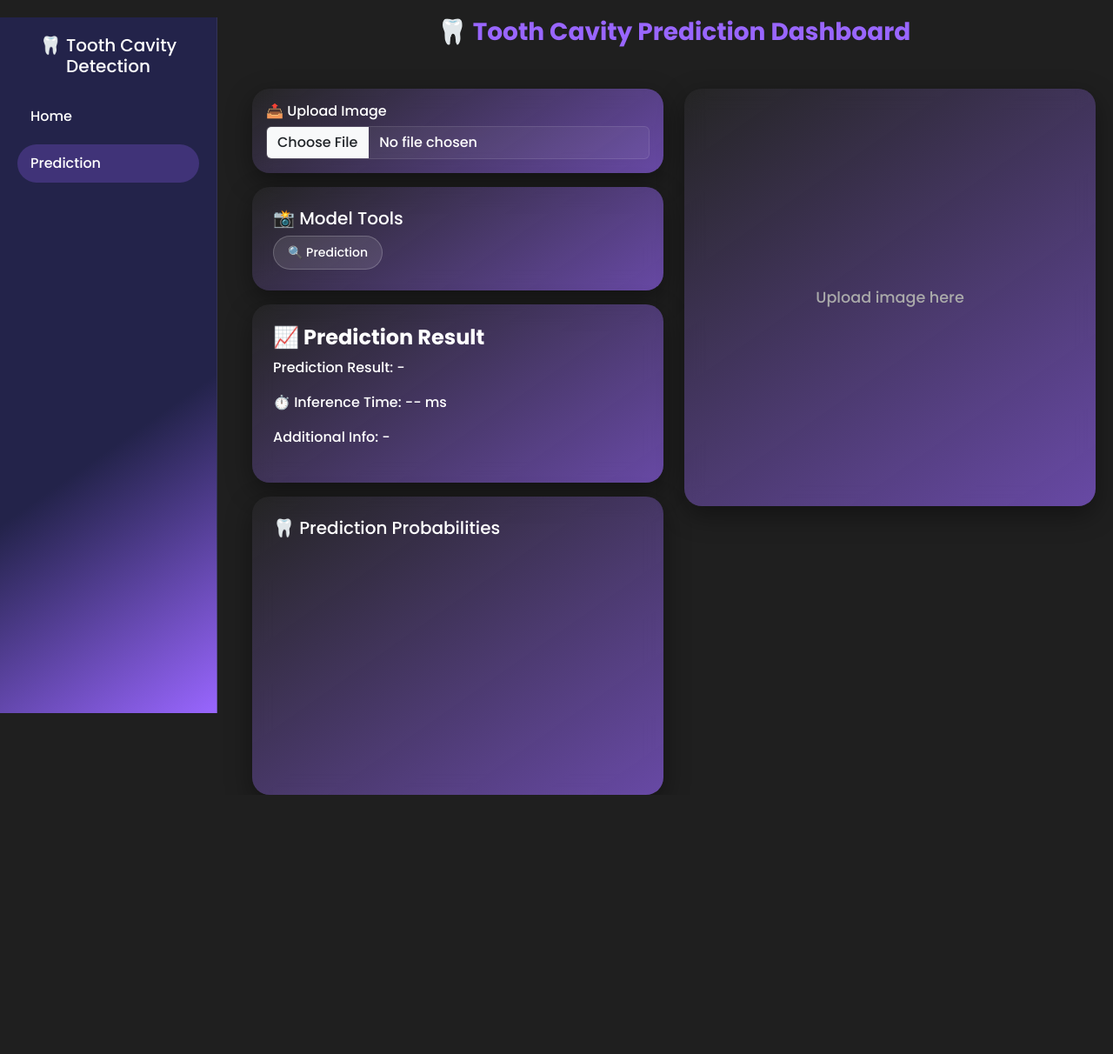
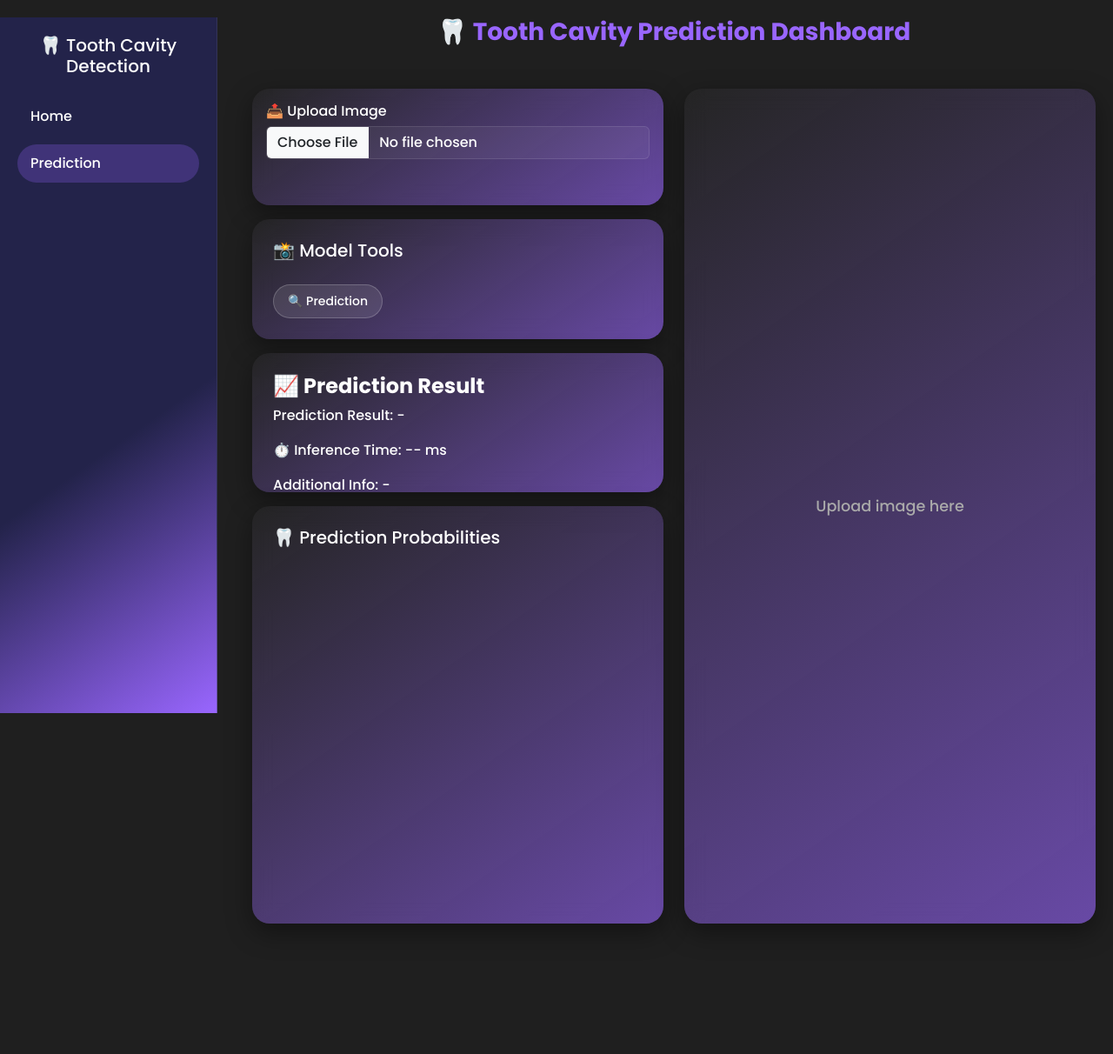
Before and after one commit to DanialSoleimany/YOLOv12-Tooth-Cavity-Detection, a Flask app: page / in a window 1280 px wide, after a click on "Prediction". Shown: the whole page at 87% size. Before the commit the page ends 914 px from the top, so only its background shows below. Run offline with Flask 3, Linux system fonts and the light colour scheme.

Commit message:
Standardize spacing and heights for all left-side dashboard cards

```diff
--- a/templates/index.html
+++ b/templates/index.html
@@ -104,21 +104,22 @@
             <h3 class="mb-4 text-center" style="font-weight:700; color:#9966ff;">🦷 Tooth Cavity Prediction Dashboard</h3>
           </div>
           <!-- LEFT COLUMN: Three stacked cards -->
-          <div class="col-lg-6 d-flex flex-column" style="height: 480px;">
+          <div class="col-lg-6 d-flex flex-column">
+            <div class="d-flex flex-column" style="height: 480px;">
               <!-- Upload -->
-            <div class="card p-3 mb-3 flex-grow-1 position-relative">
+              <div class="card p-3 position-relative" style="height:160px; margin-bottom:16px;">
                 <h6>📤 Upload Image</h6>
                 <input type="file" name="image" class="form-control" accept="image/*" onchange="previewImage(event)" required>
               </div>
               <!-- Tools -->
-            <div class="card p-4 mb-3 flex-grow-1 d-flex flex-column justify-content-between">
+              <div class="card p-4 d-flex flex-column justify-content-between" style="height:160px; margin-bottom:16px;">
                 <h5>📸 Model Tools</h5>
                 <div class="d-flex flex-wrap gap-2">
                   <div class="clickable-section" onclick="showSection('prediction')">🔍 Prediction</div>
                 </div>
               </div>
               <!-- Prediction Result -->
-            <div class="card p-4 mb-3 flex-grow-1 d-flex flex-column justify-content-between prediction-section">
+              <div class="card p-4 d-flex flex-column justify-content-between prediction-section" style="height:160px; margin-bottom:16px;">
                 <div class="row flex-grow-1 align-items-center prediction-row">
                   <div class="col-12">
                     <h4>📈 Prediction Result</h4>
@@ -136,10 +137,11 @@
                   </div>
                 </div>
               </div>
-            <!-- Probability Bar Chart -->
-            <div class="card p-4 mb-3 flex-grow-1">
+            </div>
+            <!-- Probability Bar Chart (separated, same height as right) -->
+            <div class="card p-4 flex-grow-0" style="height:480px;">
               <h5 class="mb-3">🦷 Prediction Probabilities</h5>
-              <canvas id="probabilityChart" height="180"></canvas>
+              <canvas id="probabilityChart" height="400"></canvas>
             </div>
           </div>
           <!-- RIGHT COLUMN: IMAGE DISPLAY -->
```
Lines whose indentation alone changed are shown as unchanged.
